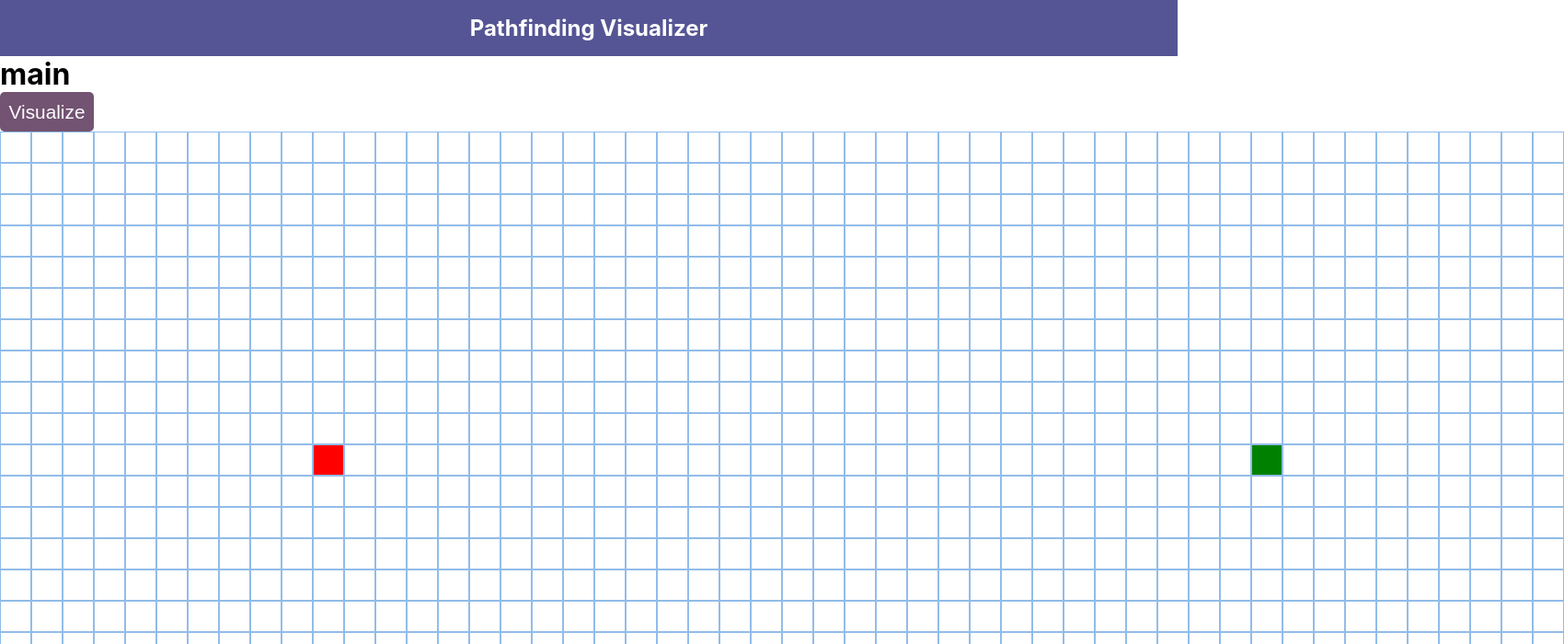
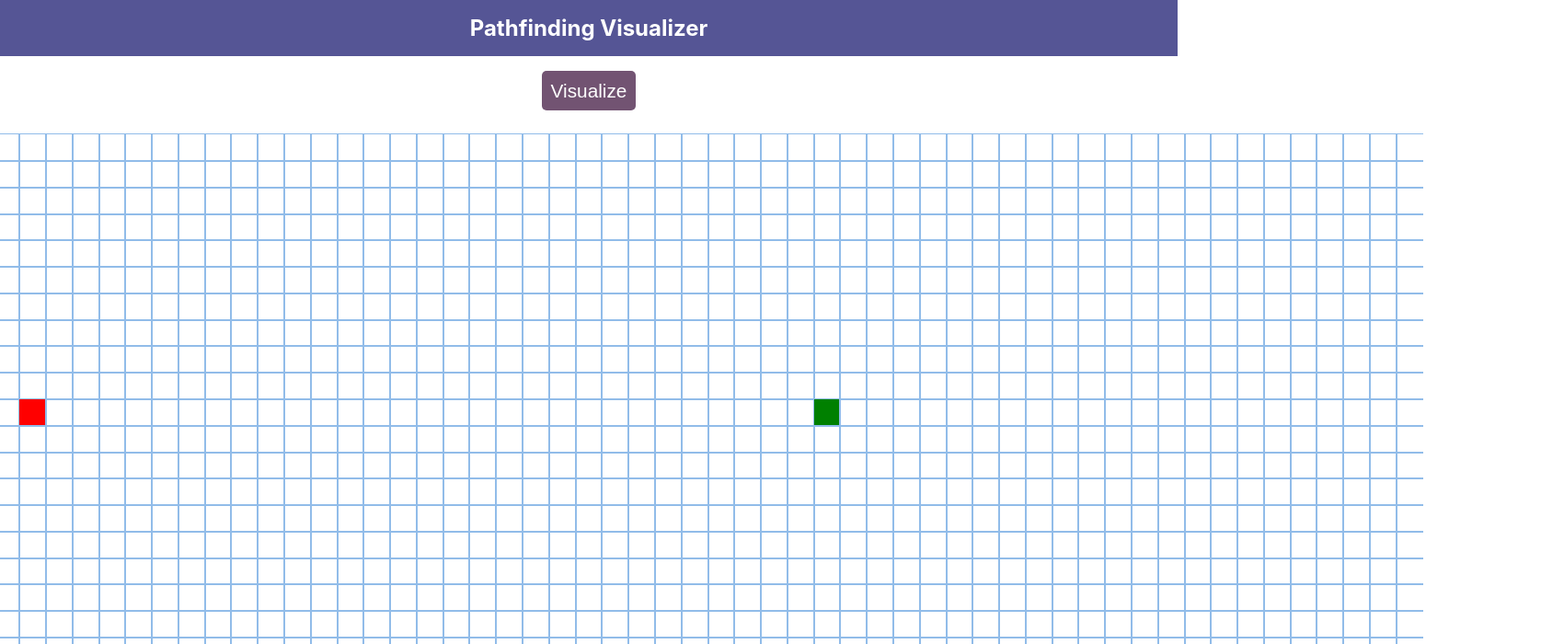
Before and after one commit to Skora01/pathfinding-visualizer, a React (Create React App) app: page / in a window 1280 px wide. Shown: the top 700 px of the page at 92% size, 1700 px wide, since content can reach past the window. Built offline with nearby package versions, Linux system fonts and the light colour scheme.

Commit message:
implemented animations

```diff
--- a/src/algorithms/dijkstra.js
+++ b/src/algorithms/dijkstra.js
@@ -23,6 +23,7 @@ export function dijkstra(grid, startNode, endNode, maxRows, maxCols) {
         minHeap.pop()
 
         visitingOrder.push(currNode)
+
         if(currNode.isWall) continue
 
         for(let step of steps) {
@@ -40,6 +41,8 @@ export function dijkstra(grid, startNode, endNode, maxRows, maxCols) {
 
         if(currNode === endNode) return visitingOrder
     }
+    /*If there is no path  to endNode then we are trapped*/
+    return visitingOrder
 }
 
 export function getTheShortestPath(endNode) {
--- a/src/components/Main.js
+++ b/src/components/Main.js
@@ -6,8 +6,8 @@ const START_NODE_ROW = 10;
 const START_NODE_COL = 10;
 const END_NODE_ROW = 10;
 const END_NODE_COL = 40;
-const MAX_ROWS = 20
-const MAX_COLS = 50
+const MAX_ROWS = 27
+const MAX_COLS = 63
 
 
 function Main() {
@@ -111,6 +111,7 @@ function Main() {
         animate(visitingOrder, shortestPath)
     }
 
+    /*mouse handlers*/
     function handleMouseDown(row, col) {
         updateGridWithWalls(row, col)
         setMouseDown(true)
@@ -118,9 +119,18 @@ function Main() {
 
     function handleMouseEnter(row, col) {
         if(!mouseDown) return;
+
         updateGridWithWalls(row, col)
    }
 
+   function handleMouseUp() {
+    setMouseDown(false)
+}
+
+    /*drag & drop handlers*/
+    // function handleDragStart() {
+
+    // }
    function updateGridWithWalls(row, col) {
         setGrid(prevGrid => {
             return prevGrid.map(item => {
@@ -133,13 +143,10 @@ function Main() {
         })
    }
 
-    function handleMouseUp() {
-        setMouseDown(false)
-    }
+
 
     return (
         <main>
-            <h1>main</h1>
             <button
                 className="main__btn"
                 onClick={visualize}>Visualize</button>
--- a/src/index.js
+++ b/src/index.js
@@ -3,4 +3,6 @@ import ReactDOM from "react-dom"
 import App from "./App"
 import "./style.css"
 
-ReactDOM.render(<App /> , document.getElementById("root"))
+const root = ReactDOM.createRoot(document.getElementById("root"))
+
+root.render(<App />)
--- a/src/style.css
+++ b/src/style.css
@@ -40,12 +40,20 @@ nav {
   color: var(--clr-neutral);
 }
 
+main {
+  display: flex;
+  flex-flow: column;
+  align-items: center;
+  gap: 10px;
+}
+
 .main__btn {
   color: var(--clr-neutral);
   background-color: rgb(114, 83, 114);
   border: none;
   border-radius: 5px;
   padding: 0.6rem;
+  margin-top: 1rem;
   cursor: pointer;
 }
 
@@ -54,6 +62,7 @@ nav {
 }
 
 .grid {
+  margin: 1rem;
   display: flex;
   flex-direction: column;
   user-select: none; /*Doesn't let user to select text. This fixes a bug with creating walls while dragging mouse over*/
@@ -61,36 +70,103 @@ nav {
 
 .grid__row {
   display: flex;
-  /* flex-direction: column; */
 }
 
 .node {
-  border: 1px solid rgb(145, 188, 233);
-  padding: 1rem;
+  outline: 1px solid rgb(145, 188, 233);
+  padding: 0.9rem;
 }
 
-.node:hover {
+
+/* .node:hover {
   background-color: grey;
-}
+} */
 
 /*Utilities*/
 
 .node--start {
   background-color: red;
+  cursor: move;
 }
 
 .node--end {
   background-color: green;
+  cursor: move;
 }
 
 .node--visited {
-  background-color: blue;
+  animation: visit 1.2s ease-out alternate forwards;
+}
+
+@keyframes visit {
+  0% {
+    transform: scale(0.3);
+    background-color: rgba(145, 188, 233, 0.75);
+    border-radius: 100%;
+  }
+
+  50% {
+    transform: scale(0.5);
+    background-color: rgba(104, 193, 180, 0.75);
+  }
+
+  75% {
+    transform: scale(1.2);
+    background-color: rgba(88, 233, 216, 0.75);
+  }
+
+  100% {
+    transform: scale(1);
+    background-color: rgba(107, 170, 237, 0.75);
+  }
+
 }
 
 .node--shortestPath {
-  background-color: yellow;
+  animation: shortestPath 1s ease-out alternate forwards;
+}
+
+@keyframes shortestPath {
+  0% {
+    transform: scale(0.3);
+    background-color: rgb(195, 233, 145);
+    border-radius: 100%;
+  }
+
+  50% {
+    transform: scale(0.5);
+    background-color: rgb(171, 218, 110);
+  }
+
+  75% {
+    transform: scale(1.2);
+    background-color: rgb(171, 218, 110)
+  }
+
+  100% {
+    transform: scale(1);
+    background-color: rgb(246, 255, 0);
+  }
 }
 
 .node--wall {
-  background-color: grey;
+  /* background-color: grey; */
+  animation: putWall 0.2s ease-out alternate forwards
 }
+
+@keyframes putWall {
+  2% {
+    transform: scale(0.4);
+    background-color: grey;
+  }
+
+  50% {
+    transform: scale(0.7);
+    background-color: rgb(70, 66, 66);
+  }
+
+  100% {
+    transform: scale(1);
+    background-color: rgb(30, 29, 29);
+  }
+}
```
